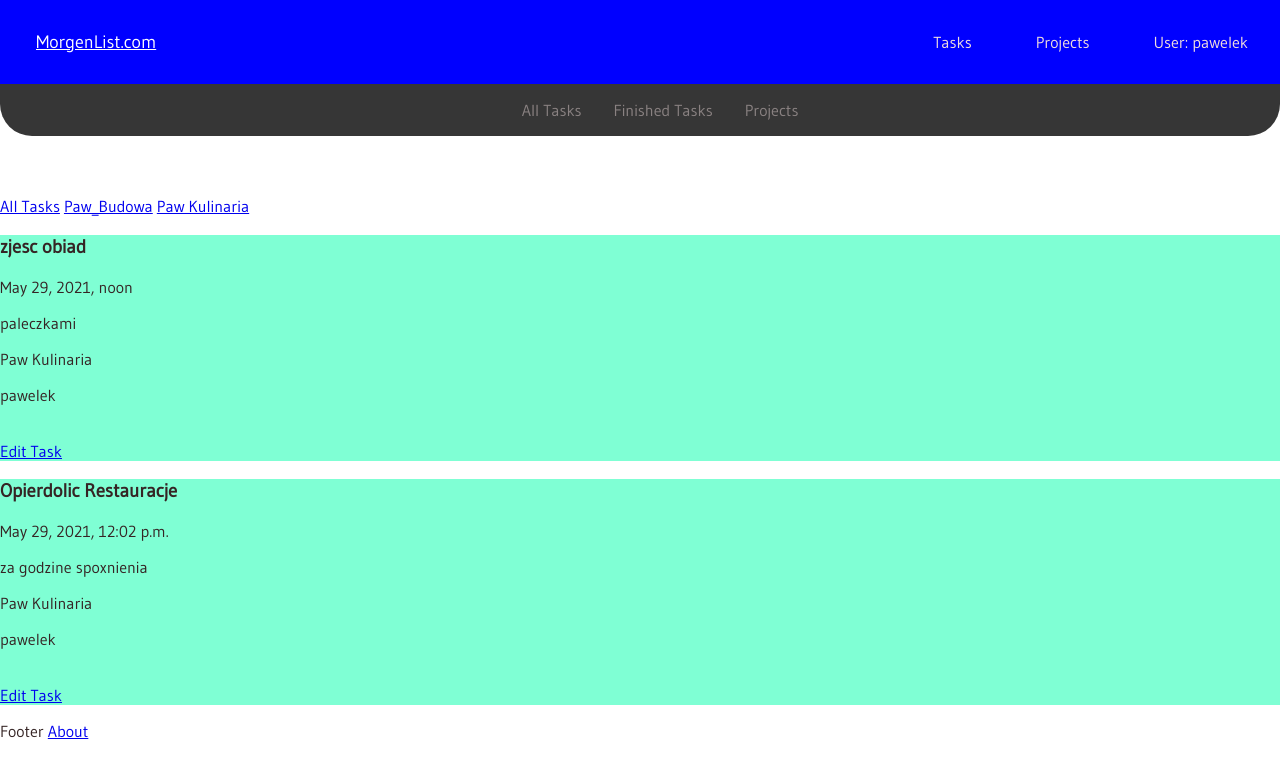
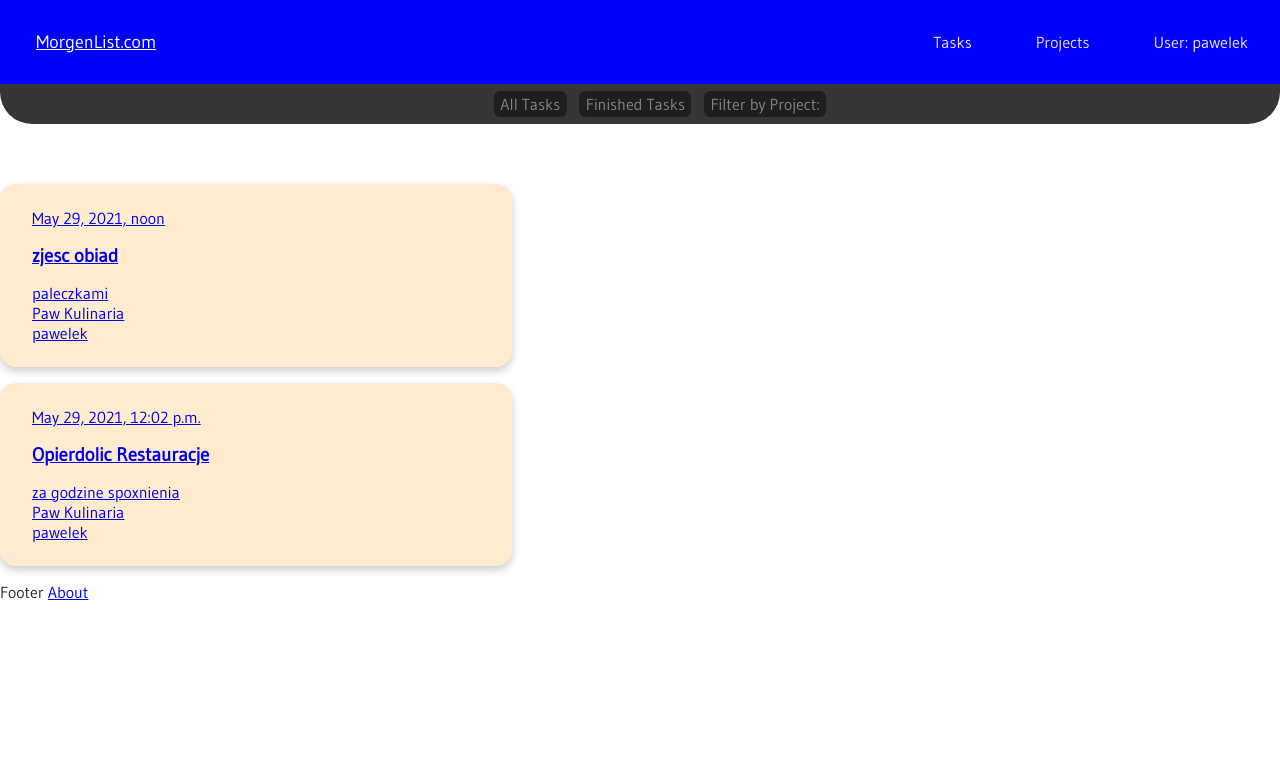
Before and after one commit to Pawel-9215/TaskManager, a Django app: page / in a window 1280 px wide. Shown: the top 778 px of the page. Run offline with Django 3.2, Linux system fonts and the light colour scheme; a user stored in the database is signed in; data comes from the database, SQL or seed files in the repository; both versions use the stored data as it was after the commit.

Commit message:
more styling and last bugs

```diff
--- a/references/requrements.txt
+++ b/references/requrements.txt
@@ -2,7 +2,5 @@ asgiref
 certifi==2020.12.5
 Django
 psycopg2
-purge==1.0
-python-dotenv==0.17.1
 pytz
 sqlparse
--- a/tasktrack/static/css/base.css
+++ b/tasktrack/static/css/base.css
@@ -7,7 +7,25 @@ body {
 }
 
 .task {
-    background-color: aquamarine;
+  box-shadow: 0 4px 8px 0 rgba(0,0,0,0.2);
+  transition: 0.3s;
+  width: 40%;
+  border-radius: 1em;
+  background-color: blanchedalmond;
+}
+
+.task:hover {
+  box-shadow: 0 8px 16px 0 rgba(0,0,0,0.2);
+}
+
+.container {
+  padding: 0.5em 2em;
+  text-decoration: none;
+}
+
+.container h3{
+  padding: 0em;
+  margin: 0em;
 }
 
 ul
@@ -24,9 +42,12 @@ ul
 
 .sub-nav-link a {
     display: inline-block;
-    padding: 0.01em 1em;
+    padding: 0.2em 0.4em;
+    margin: 0em 0.4em;
     text-decoration: none;
     color: rgb(138, 130, 130);
+    background-color: #1e1e1f;
+    border-radius: 0.4em;
   }
 
 .site-logo {
@@ -49,20 +70,27 @@ ul
     display: inline-block;
   }
 
+li a:hover, .dropdown:hover .dropbtn {
+    background-color: red;
+  }
+
 .dropdown-content {
     display: none;
     position: absolute;
     background-color: #f1f1f1;
     min-width: 160px;
-    box-shadow: 0px 8px 16px 0px rgba(0,0,0,0.2);
     z-index: 1;
+    box-shadow: none;
+    border-radius: 0.5em;
   }
 
 .dropdown-content a {
-    color: black;
-    padding: 12px 16px;
+    color: rgb(223, 222, 222);
+    padding: 0.4em;
+    margin: 0.2em;
     text-decoration: none;
     display: block;
+    text-align: left;
   }
 
 /* Change color of dropdown links on hover */
@@ -81,7 +109,7 @@ ul
     justify-content: center;
     background-color: rgb(54, 54, 54);
     align-items: center;
-    transition: 50ms;
+    height: 2.5em;
 }
 
 .nav-links {
--- a/tasktrack/templates/task_list.html
+++ b/tasktrack/templates/task_list.html
@@ -5,7 +5,7 @@
         <li class="sub-nav-link"><a href="{% url 'task_list' %}">All Tasks</a></li>
         <li class="sub-nav-link"><a href="{% url 'task_done' %}">Finished Tasks</a></li>
         <li class="sub-nav-link"> <div class="dropdown">
-            <a href='#' class="drop-btn">Projects</a>
+            <a href='#' class="drop-btn">Filter by Project:</a>
             <div class="dropdown-content">
                 {% for project in projects %}
                 <a href="{% url 'project_detail' pk=project.pk %}">{{ project.title }}</a>
@@ -13,30 +13,25 @@
             </div>
           </div> </li>
     </ul>
-
 </nav>
 
 
 
 <br><br><br>
-<a href="{% url 'task_list' %}">All Tasks</a>
-{% for project in projects %}
-<a href="{% url 'project_detail' pk=project.pk %}">{{ project.title }}</a>
-{% endfor %}
+
 
 {% if project %}
-    <h3>Project filtering is on</h3>
+    <p>Project filtering is on</p>
     {% for task in project.Tasks.all %}
-        <div class = "task">
-            <h3 class = "title">{{ task.title }}</h3>
-            <p>{{ task.created_on }}</p>
-            <p>{{ task.description }}</p>
-            <p>{{ task.project }}</p>
-            <p>{{ task.author }}</p><br>
-            <a href="{% url 'edit_task' pk=task.pk %}">Edit Task</a>
-        </div>
+        <a href="{% url 'edit_task' pk=task.pk %}">
+            <div class="task">
+                <p>{{ task.created_on }}</p>
+                <h3 class = "title">{{ task.title }}</h3>
 
-        <p></p>
+                <p>{{ task.description }}</p>
+                <p>{{ task.project }}</p>
+                <p>{{ task.author }}</p><br>
+            </div></a>
     {% empty %}
     <p>List is empty</p>
 
@@ -44,13 +39,16 @@
 {% else %}
 
     {% for task in task_list %}
-        <div class = "task">
-            <h3 class = "title">{{ task.title }}</h3>
-            <p>{{ task.created_on }}</p>
-            <p>{{ task.description }}</p>
-            <p>{{ task.project }}</p>
-            <p>{{ task.author }}</p><br>
-            <a href="{% url 'edit_task' pk=task.pk %}">Edit Task</a>
+
+        <div class="task">
+            <a href="{% url 'edit_task' pk=task.pk %}">
+            <div class="container">
+                <p>{{ task.created_on }}</p>
+                <h3 class = "title">{{ task.title }}</h3>
+                <p>{{ task.description }}<br>
+                {{ task.project }}<br>
+                {{ task.author }}<br>
+            </div> </a>
         </div>
 
         <p></p>
```
Also changed, not shown: db.sqlite3.
